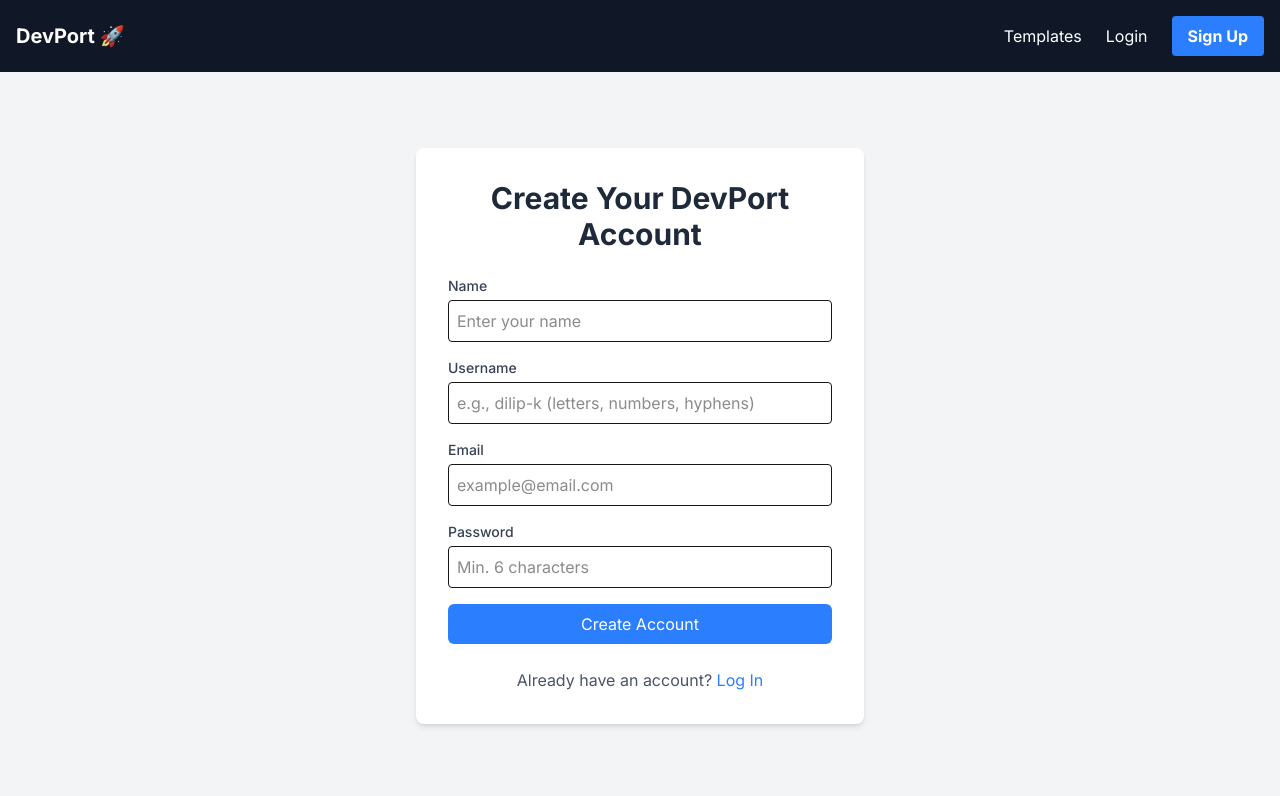
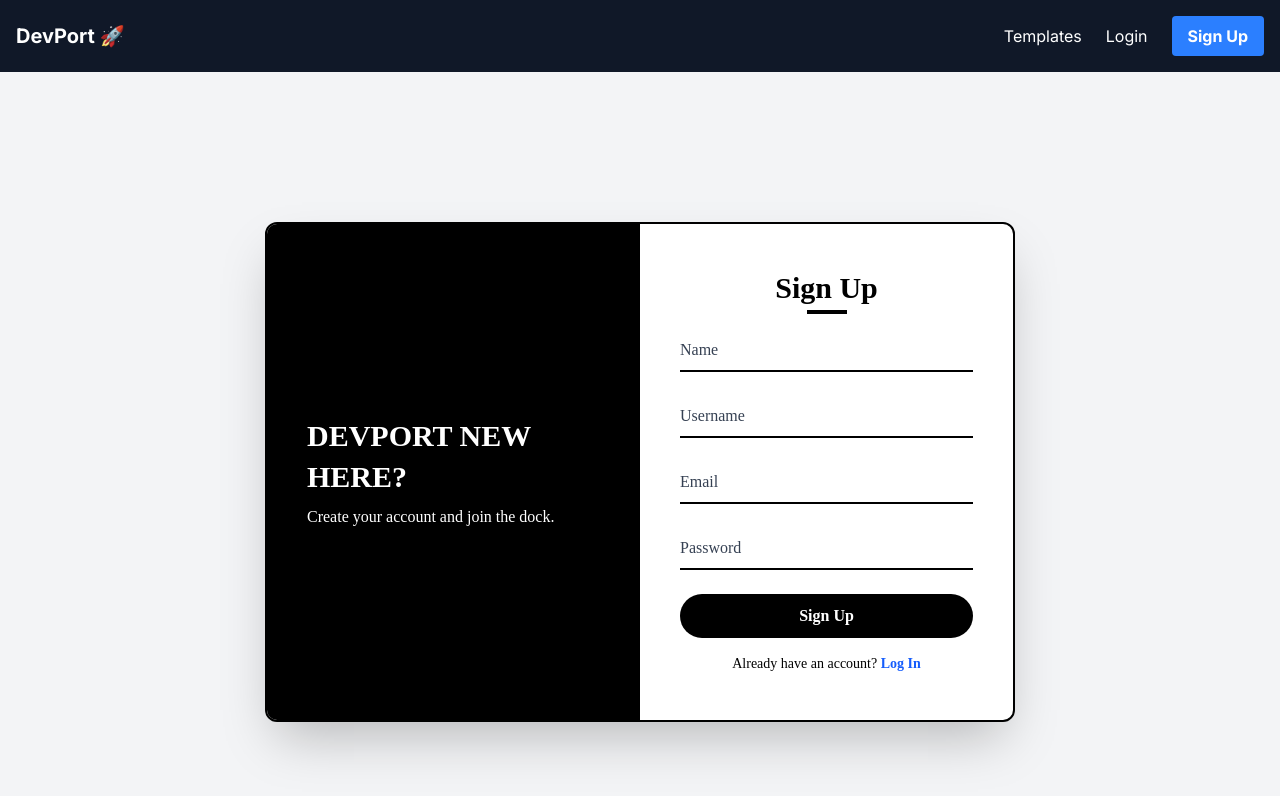
Before and after one commit to dilip27m/devport-frontend, a Next.js app: page /register in a window 1280 px wide. Shown: the top 796 px of the page. Built offline with nearby package versions, Linux system fonts and the light colour scheme.

Commit message:
Feat:Redesigined entire login and regristation

```diff
--- a/src/app/(main)/login/page.tsx
+++ b/src/app/(main)/login/page.tsx
@@ -2,9 +2,8 @@
 
 import React, { useState } from "react";
 import Link from "next/link";
-// 1. Import the useAuth hook
 import { useAuth } from "@/context/AuthContext";
-import { useRouter } from "next/navigation"; // Import useRouter
+import { useRouter } from "next/navigation";
 
 const LoginPage = () => {
   const [email, setEmail] = useState("");
@@ -12,9 +11,8 @@
   const [error, setError] = useState("");
   const [loading, setLoading] = useState(false);
 
-  // 2. Get the loginUser function from our context
   const { loginUser } = useAuth();
-  const router = useRouter(); // Initialize router
+  const router = useRouter();
 
   const handleSubmit = async (e: React.FormEvent) => {
     e.preventDefault();
@@ -22,68 +20,85 @@
     setLoading(true);
 
     try {
-      // 3. Call the loginUser function from the context
       await loginUser({ email, password });
-
-      // If login is successful, the context will automatically handle
-      // state updates and redirection.
-
+      // Redirect handled by AuthContext
     } catch (err: any) {
-      // 4. If an error is thrown, display it to the user
       setError(err.message || "An unexpected error occurred.");
       setLoading(false);
     }
   };
 
   return (
-    <div className="flex-1 flex items-center justify-center bg-gray-100 p-4">
-      <div className="w-full max-w-md bg-white rounded-lg shadow-md p-8">
-        <h2 className="text-3xl font-bold text-center text-gray-800 mb-6">
-          Log In to DevPort
+    <div className="flex items-center justify-center min-h-screen bg-gray-100 font-[Poppins]">
+      <div className="relative w-[750px] h-[450px] bg-white border-2 border-black rounded-xl shadow-2xl overflow-hidden flex">
+        {/* Left: Login Form */}
+        <div className="w-1/2 h-full flex flex-col justify-center px-10">
+          <h2 className="text-3xl font-bold text-black mb-6 text-center relative after:content-[''] after:w-10 after:h-1 after:bg-black after:absolute after:-bottom-2 after:left-1/2 after:-translate-x-1/2">
+            Log In
           </h2>
 
-        <form onSubmit={handleSubmit} className="space-y-4">
-          {error && <p className="bg-red-100 text-red-700 p-3 rounded-md text-center">{error}</p>}
+          <form onSubmit={handleSubmit} className="space-y-6">
+            {error && (
+              <p className="bg-red-100 text-red-700 p-3 rounded-md text-center">
+                {error}
+              </p>
+            )}
 
-          <div>
-            <label className="block text-sm font-medium text-gray-700">Email</label>
+            {/* Email */}
+            <div className="relative">
               <input
                 type="email"
                 value={email}
-              onChange={(e) => setEmail(e.target.value)} // Corrected this line
-              className="mt-1 w-full border rounded p-2 focus:outline-none focus:ring-2 focus:ring-blue-400"
-              placeholder="example@email.com"
+                onChange={(e) => setEmail(e.target.value)}
                 required
+                className="peer w-full border-b-2 border-black focus:border-blue-600 bg-transparent outline-none text-base py-2 pr-8"
               />
+              <label className="absolute left-0 top-2 text-gray-700 text-base transition-all peer-placeholder-shown:top-2 peer-placeholder-shown:text-gray-500 peer-focus:-top-3 peer-focus:text-sm peer-focus:text-blue-600">
+                Email
+              </label>
+              <i className="bx bxs-envelope absolute right-0 top-1/2 -translate-y-1/2 text-lg text-gray-500 peer-focus:text-blue-600"></i>
             </div>
 
-          <div>
-            <label className="block text-sm font-medium text-gray-700">Password</label>
+            {/* Password */}
+            <div className="relative">
               <input
                 type="password"
                 value={password}
                 onChange={(e) => setPassword(e.target.value)}
-              className="mt-1 w-full border rounded p-2 focus:outline-none focus:ring-2 focus:ring-blue-400"
-              placeholder="Enter your password"
                 required
+                className="peer w-full border-b-2 border-black focus:border-blue-600 bg-transparent outline-none text-base py-2 pr-8"
               />
+              <label className="absolute left-0 top-2 text-gray-700 text-base transition-all peer-placeholder-shown:top-2 peer-placeholder-shown:text-gray-500 peer-focus:-top-3 peer-focus:text-sm peer-focus:text-blue-600">
+                Password
+              </label>
+              <i className="bx bxs-lock-alt absolute right-0 top-1/2 -translate-y-1/2 text-lg text-gray-500 peer-focus:text-blue-600"></i>
             </div>
 
+            {/* Submit */}
             <button
               type="submit"
               disabled={loading}
-            className="w-full bg-blue-500 text-white py-2 px-4 rounded-md hover:bg-blue-600 transition disabled:bg-blue-300"
+              className="w-full h-11 bg-black text-white rounded-full font-semibold hover:shadow-md transition disabled:opacity-60"
             >
-            {loading ? "Logging In..." : "Log In"}
+              {loading ? "Logging In..." : "Login"}
             </button>
           </form>
 
-        <p className="text-center text-gray-600 mt-6">
-          Don't have an account?{" "}
-          <Link href="/register" className="text-blue-500 hover:underline">
+          <p className="text-sm text-black text-center mt-4">
+            Don’t have an account?{" "}
+            <Link href="/register" className="text-blue-600 font-semibold">
               Sign Up
             </Link>
           </p>
+        </div>
+
+        {/* Right: Info Section */}
+        <div className="w-1/2 h-full bg-black text-white flex flex-col justify-center px-10 text-right">
+          <h2 className="text-3xl font-bold uppercase leading-snug mb-2">
+            DevPort Welcome Back!
+          </h2>
+          <p className="text-base">where users dock their portfolios.</p>
+        </div>
       </div>
     </div>
   );
--- a/src/app/(main)/register/page.tsx
+++ b/src/app/(main)/register/page.tsx
@@ -2,7 +2,6 @@
 
 import React, { useState } from "react";
 import Link from "next/link";
-// 1. Import the useAuth hook
 import { useAuth } from "@/context/AuthContext";
 
 const RegisterPage = () => {
@@ -13,102 +12,123 @@
   const [error, setError] = useState("");
   const [loading, setLoading] = useState(false);
 
-  // 2. Get the registerUser function from our context
   const { registerUser } = useAuth();
 
   const handleSubmit = async (e: React.FormEvent) => {
     e.preventDefault();
-    setError(""); // Clear previous errors
+    setError("");
     setLoading(true);
 
     try {
-      // 3. Call the registerUser function from the context
       await registerUser({ name, username, email, password });
-
-      // If registration is successful, the context will automatically redirect
-      // to the /editor page. We don't need to do anything else here.
-
+      // Redirect handled by AuthContext
     } catch (err: any) {
-      // 4. If an error is thrown, display it to the user
       setError(err.message || "An unexpected error occurred.");
-      setLoading(false); // Stop the loading indicator
+      setLoading(false);
     }
   };
 
   return (
-    <div className="flex-1 flex items-center justify-center bg-gray-100 p-4">
-      <div className="w-full max-w-md bg-white rounded-lg shadow-md p-8">
-        <h2 className="text-3xl font-bold text-center text-gray-800 mb-6">
-          Create Your DevPort Account
+    <div className="flex items-center justify-center min-h-screen bg-gray-100 font-[Poppins]">
+      <div className="relative w-[750px] h-[500px] bg-white border-2 border-black rounded-xl shadow-2xl overflow-hidden flex">
+        {/* Left: Info Section */}
+        <div className="w-1/2 h-full bg-black text-white flex flex-col justify-center px-10 text-left">
+          <h2 className="text-3xl font-bold uppercase leading-snug mb-2">
+            DevPort New Here?
+          </h2>
+          <p className="text-base">Create your account and join the dock.</p>
+        </div>
+
+        {/* Right: Register Form */}
+        <div className="w-1/2 h-full flex flex-col justify-center px-10">
+          <h2 className="text-3xl font-bold text-black mb-6 text-center relative after:content-[''] after:w-10 after:h-1 after:bg-black after:absolute after:-bottom-2 after:left-1/2 after:-translate-x-1/2">
+            Sign Up
           </h2>
 
-        <form onSubmit={handleSubmit} className="space-y-4">
-          {/* This will now display backend errors */}
-          {error && <p className="bg-red-100 text-red-700 p-3 rounded-md text-center">{error}</p>}
+          <form onSubmit={handleSubmit} className="space-y-6">
+            {error && (
+              <p className="bg-red-100 text-red-700 p-3 rounded-md text-center">
+                {error}
+              </p>
+            )}
 
-          <div>
-            <label className="block text-sm font-medium text-gray-700">Name</label>
+            {/* Name */}
+            <div className="relative">
               <input
                 type="text"
                 value={name}
                 onChange={(e) => setName(e.target.value)}
-              className="mt-1 w-full border rounded p-2 focus:outline-none focus:ring-2 focus:ring-blue-400"
-              placeholder="Enter your name"
                 required
+                className="peer w-full border-b-2 border-black focus:border-blue-600 bg-transparent outline-none text-base py-2 pr-8"
               />
+              <label className="absolute left-0 top-2 text-gray-700 text-base transition-all peer-focus:-top-3 peer-focus:text-sm peer-focus:text-blue-600">
+                Name
+              </label>
+              <i className="bx bxs-user absolute right-0 top-1/2 -translate-y-1/2 text-lg text-gray-500 peer-focus:text-blue-600"></i>
             </div>
 
-          <div>
-            <label className="block text-sm font-medium text-gray-700">Username</label>
+            {/* Username */}
+            <div className="relative">
               <input
                 type="text"
                 value={username}
                 onChange={(e) => setUsername(e.target.value.toLowerCase())}
-              className="mt-1 w-full border rounded p-2 focus:outline-none focus:ring-2 focus:ring-blue-400"
-              placeholder="e.g., dilip-k (letters, numbers, hyphens)"
                 required
+                className="peer w-full border-b-2 border-black focus:border-blue-600 bg-transparent outline-none text-base py-2 pr-8"
               />
+              <label className="absolute left-0 top-2 text-gray-700 text-base transition-all peer-focus:-top-3 peer-focus:text-sm peer-focus:text-blue-600">
+                Username
+              </label>
+              <i className="bx bxs-id-card absolute right-0 top-1/2 -translate-y-1/2 text-lg text-gray-500 peer-focus:text-blue-600"></i>
             </div>
 
-          <div>
-            <label className="block text-sm font-medium text-gray-700">Email</label>
+            {/* Email */}
+            <div className="relative">
               <input
                 type="email"
                 value={email}
                 onChange={(e) => setEmail(e.target.value)}
-              className="mt-1 w-full border rounded p-2 focus:outline-none focus:ring-2 focus:ring-blue-400"
-              placeholder="example@email.com"
                 required
+                className="peer w-full border-b-2 border-black focus:border-blue-600 bg-transparent outline-none text-base py-2 pr-8"
               />
+              <label className="absolute left-0 top-2 text-gray-700 text-base transition-all peer-focus:-top-3 peer-focus:text-sm peer-focus:text-blue-600">
+                Email
+              </label>
+              <i className="bx bxs-envelope absolute right-0 top-1/2 -translate-y-1/2 text-lg text-gray-500 peer-focus:text-blue-600"></i>
             </div>
 
-          <div>
-            <label className="block text-sm font-medium text-gray-700">Password</label>
+            {/* Password */}
+            <div className="relative">
               <input
                 type="password"
                 value={password}
                 onChange={(e) => setPassword(e.target.value)}
-              className="mt-1 w-full border rounded p-2 focus:outline-none focus:ring-2 focus:ring-blue-400"
-              placeholder="Min. 6 characters"
                 required
+                className="peer w-full border-b-2 border-black focus:border-blue-600 bg-transparent outline-none text-base py-2 pr-8"
               />
+              <label className="absolute left-0 top-2 text-gray-700 text-base transition-all peer-focus:-top-3 peer-focus:text-sm peer-focus:text-blue-600">
+                Password
+              </label>
+              <i className="bx bxs-lock-alt absolute right-0 top-1/2 -translate-y-1/2 text-lg text-gray-500 peer-focus:text-blue-600"></i>
             </div>
 
+            {/* Submit */}
             <button
               type="submit"
               disabled={loading}
-            className="w-full bg-blue-500 text-white py-2 px-4 rounded-md hover:bg-blue-600 transition disabled:bg-blue-300"
+              className="w-full h-11 bg-black text-white rounded-full font-semibold hover:shadow-md transition disabled:opacity-60"
             >
-            {loading ? "Creating Account..." : "Create Account"}
+              {loading ? "Creating Account..." : "Sign Up"}
             </button>
           </form>
 
-        <p className="text-center text-gray-600 mt-6">
+          <p className="text-sm text-black text-center mt-4">
             Already have an account?{" "}
-          <Link href="/login" className="text-blue-500 hover:underline">
+            <Link href="/login" className="text-blue-600 font-semibold">
               Log In
             </Link>
           </p>
+        </div>
       </div>
     </div>
   );
```
Also changed, not shown: src/app/(main)/page.tsx (+0 -13 lines), 1 other file (tests, documents, lock files or other folders). Lines whose indentation alone changed are shown as unchanged.
